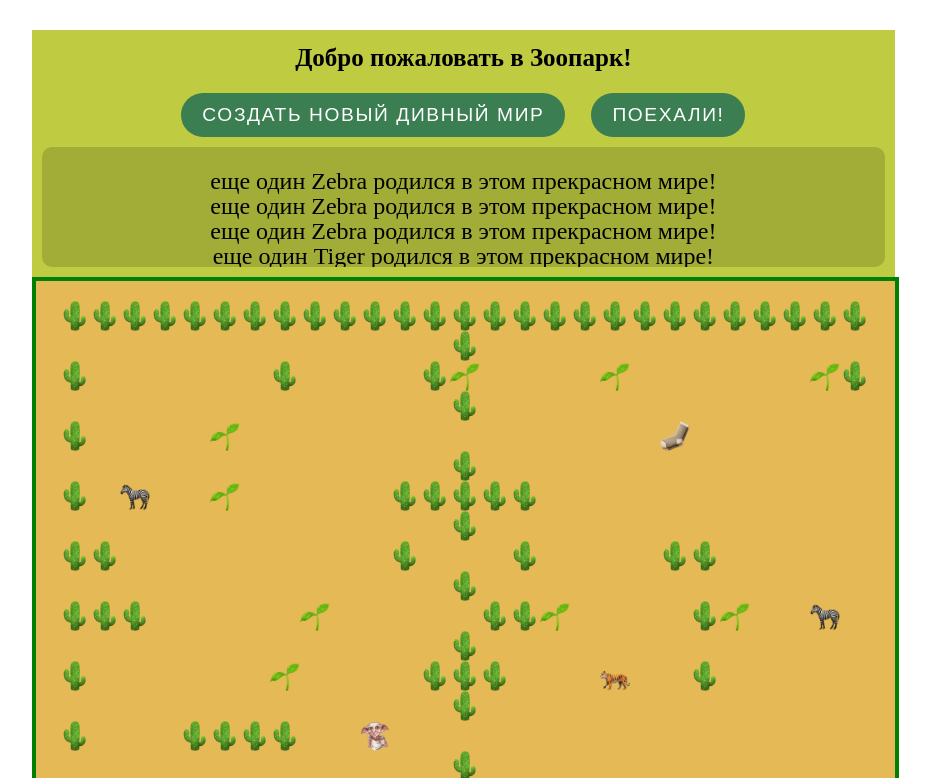
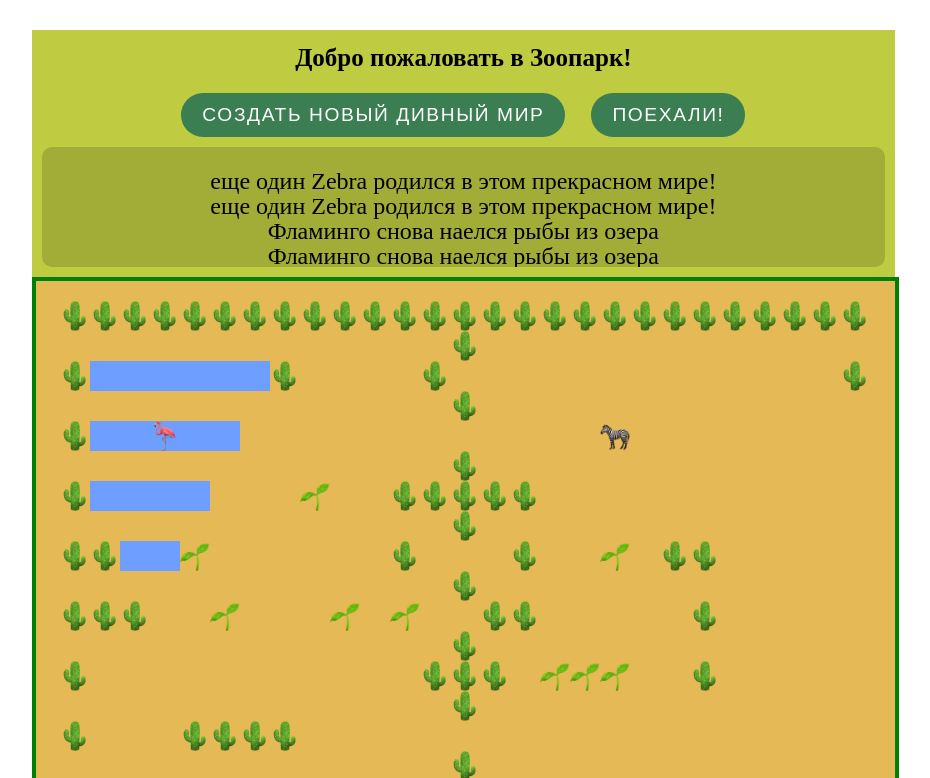
Before and after one commit to AnastasiaLL/new-private-repo, a plain HTML site: page index.html in a window 1280 px wide. Both pictures are taken after a click on the button "ПОЕХАЛИ!". Shown: the top 778 px of the page, without its empty margins (6-936 px from the left). Drawn offline with Linux system fonts and the light colour scheme.

Commit message:
feat: add new class Bird

```diff
--- a/e-life.js
+++ b/e-life.js
@@ -1,7 +1,7 @@
 const iterations = 50;
 const iterationInterval = 100;
 const planWidth = 28;
-const planHeight = 12;
+const planHeight = 18;
 let BraveNewWorld;
 let gameTimer;
 let plan;
@@ -15,35 +15,43 @@ let iconsObject = {
     'T': 'image-tiger',
     'D': 'image-dobby',
     'S': 'image-sock',
+    '~': 'image-water',
+    'B': 'image-bird',
 }
+
+// let template =
+//             ["############################",
+//             `#      #    #*           *##`,
+//             "#                          #",
+//             "#    *     #####           #",
+//             "##         #   #    ##     #",
+//             "###     *     ##     #     #",
+//             "#           ###      #     #",
+//             "#   ####                   #",
+//             "#   ##        * **         #",
+//             "#    #                 ### #",
+//             "#    #   **                #",
+//             "############################"];
 
 let template =
             ["############################",
-            `#      #    #*           *##`,
-            "#                   S      #",
-            "#    *     #####           #",
-            "##         #   #    ##     #",
-            "###     *     ##     #     #",
+            `#~~~~~~#    #             ##`,
+            "#~~~~~                     #",
+            "#~~~~      #####           #",
+            "##~~       #   #    ##     #",
+            "###           ##     #     #",
             "#           ###      #     #",
             "#   ####                   #",
-            "#   ##        * **         #",
+            "#   ##                     #",
             "#    #                 ### #",
-            "#    #   **                #",
+            "#                          #",
+            "#            #             #",
+            "#    #                     #",
+            "#    #                 ### #",
+            "#                          #",
+            "#          #####           #",
+            "#    #                     #",
             "############################"];
-
-            // let template =
-            // ["############################",
-            // `#      #    #             ##`,
-            // "#                          #",
-            // "#          #####           #",
-            // "##         #   #    ##     #",
-            // "###           ##     #     #",
-            // "#           ###      #     #",
-            // "#   ####                   #",
-            // "#   ##                     #",
-            // "#    #                 ### #",
-            // "#    #                     #",
-            // "############################"];
 
 class World {
     constructor (){
@@ -53,8 +61,11 @@ class World {
 
     start(){
         this.createAnimals(Zebra, 10);
-        this.createAnimals(Tiger, 6);
+        this.createAnimals(Tiger, 3);
         this.createAnimals(Dobby, 1);
+        this.createAnimals(Bird, 1);
+        this.createStuff(Sock, 1);
+        this.createStuff(Plant,randomNumber(15, 25))
         this.renderAnimals();
         this.view();
     }
@@ -93,7 +104,7 @@ class World {
 
     turn(){
         this.animals.forEach( animal => {
-            this._drowUnit(animal, ' ');         //удаляем с карты животное которое будет что-то делать
+            this._drowUnit(animal, animal.step);         //удаляем с карты животное которое будет что-то делать
             animal.act();
             this._drowUnit(animal, animal.icon); //возврвщаем на карту животное  с учетом совершенного действия
         })
@@ -112,18 +123,20 @@ class World {
             mes.textContent = message;
             logInfo.append(mes);
        })
-       this.plantsGrows()
+
+        this.createStuff(Plant,randomNumber(0, 1))
+
     }
 
-    plantsGrows(){
-        if (randomNumber(0, 1)){
-            let newPlant = new Plant;
-        do {
-            newPlant.x = randomNumber(1, planWidth-2);
-            newPlant.y = randomNumber(1, planHeight-2);
-        }
-        while( plan[newPlant.y][newPlant.x] !== ' ' );
-        this._drowUnit(newPlant, newPlant.icon);
+    createStuff(stuff,stuffCount){
+        for (let i=0; i<stuffCount;i+=1 ){
+            let newStuff = new stuff;
+            do {
+                newStuff.x = randomNumber(1, planWidth-2);
+                newStuff.y = randomNumber(1, planHeight-2);
+            }
+            while( plan[newStuff.y][newStuff.x] !== ' ' );
+            this._drowUnit(newStuff, newStuff.icon);
         }
 
     }
@@ -137,8 +150,13 @@ class Plant{
         this.x = null;
         this.icon = '*';
     }
+}
 
-
+class Sock extends Plant{
+    constructor (){
+        super();
+        this.icon = 'S'
+    }
 }
 
 class Animal {
@@ -148,12 +166,13 @@ class Animal {
         this.icon = '☺';
         this.directions = [];
         this.name = null;
-        this.health = 100;
-        this.stamina = 100;
+        this.health = 150;
+        this.stamina = 150;
         this.food = null;
         this.foodMessage = null;
         this.world = world;
         this.class = Animal;
+        this.step=' '
     }
     born(){
         do {
@@ -178,7 +197,7 @@ class Animal {
         this.x += vector[1]
 
         this.health-=5;
-        this.stamina-=10;
+        this.stamina-=5;
     }
     _lookingFor (aim){
         this.directions = [];
@@ -206,8 +225,8 @@ class Animal {
     }
     sleep(){
         this.health-=5;
-        this.stamina+=30;
-        if (this.stamina >100) this.stamina = 100;
+        this.stamina+=40;
+        if (this.stamina >150) this.stamina = 150;
 
     }
     isAlive(){
@@ -221,19 +240,19 @@ class Animal {
             let vector = this.directions[0];
             this.move(vector)
 
-            this.health+=30;
-            if (this.health >100) this.health = 100;
+            this.health+=40;
+            if (this.health >150) this.health = 150;
             this.world.log.push(this.foodMessage);
         }
     }
     haveFun(){
         this._lookingFor(this.icon);
-        if (this.directions.length == 0){
+        if (this.directions.length == 0 || (randomNumber(0, 2)<2)){
             this.randomMove ();
         }else {
             this.directions = [];
             this._lookingFor(' ');
-            if (this.directions.length == 0){
+            if (this.directions.length == 0 ){
                 this.sleep();
             }else{
                 this.world.createAnimals(this.class, 1);
@@ -260,6 +279,40 @@ class Zebra extends Animal {
         this.icon = 'Z';
         this.foodMessage = 'Зебра поела травки';
         this.class = Zebra;
+    }
+}
+
+class Bird extends Animal {
+    constructor (world){
+        super(world)
+        this.name = 'Bird';
+        this.food = '*';
+        this.icon = 'B';
+        this.foodMessage = 'Фламинго снова наелся рыбы из озера';
+        this.class = Bird;
+        this.step='~';
+        this.health = 10000;
+        this.stamina = 10000;
+    }
+    born(){
+        this.x = randomNumber(1, 4);
+        this.y = randomNumber(1, 3);
+    }
+    randomMove (){
+        this._lookingFor('~');
+        if (this.directions.length === 0 || this.stamina < 10) {
+            this.sleep();
+        }else {
+            let randomDirection = randomNumber(0, this.directions.length-1);
+            let vector = this.directions[randomDirection];
+            this.move(vector)
+        }
+    }
+    act(){
+        this.randomMove();
+        if ((randomNumber(0, 2)<2)){
+            this.world.log.push(this.foodMessage);
+        }
     }
 }
 
--- a/style.css
+++ b/style.css
@@ -77,7 +77,14 @@ body {
 .image-sock{
     background-image: url(7.png);
 }
+.image-water{
+    background-image: url(8.png);
+}
+.image-bird{
+    background-image: url(9.png);
 
+    background-color: #6e9eff;
+}
 
 /* ================button================ */
 
```
Also changed, not shown: 8.png (added), 9.png (added).
